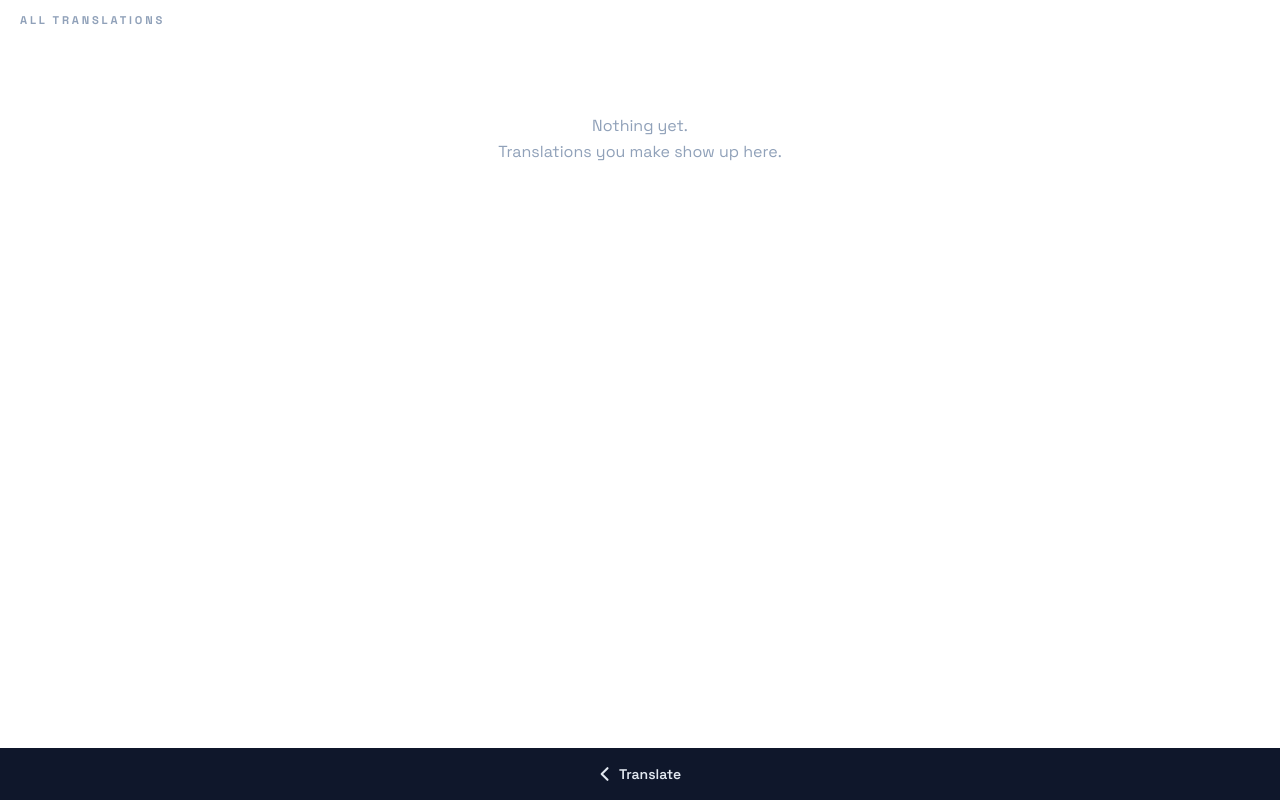
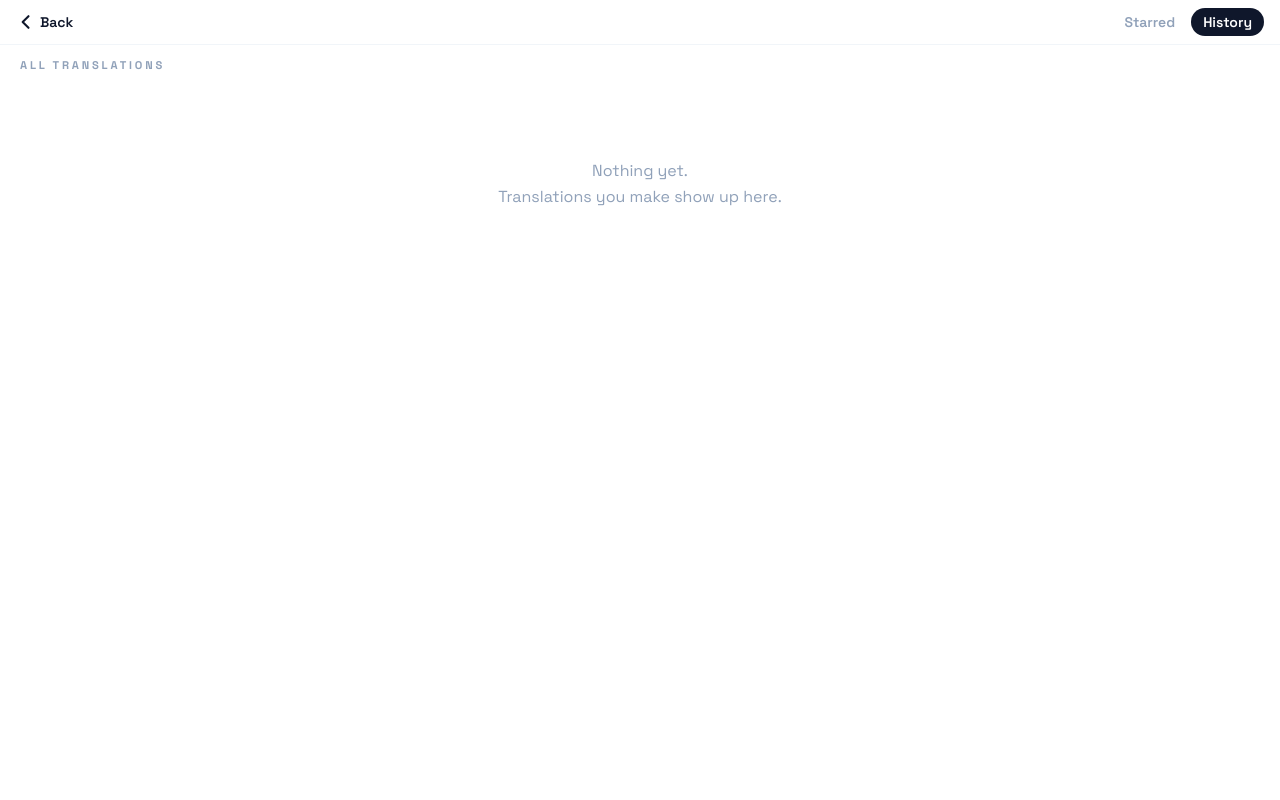
Before and after one commit to dtodorowa/slovenglish, a SvelteKit app: page /history in a window 1280 px wide. Built offline with nearby package versions, Linux system fonts and the light colour scheme.

Commit message:
move navigation to top header, add active state highlighting for nav links, adjust safe-area insets for bottom content

```diff
--- a/src/routes/+layout.svelte
+++ b/src/routes/+layout.svelte
@@ -17,23 +17,16 @@
 <svelte:head><link rel="icon" href={favicon} /></svelte:head>
 
 <div class="flex h-dvh flex-col bg-white">
-	<div class="min-h-0 flex-1 overflow-hidden">
-		{@render children()}
-	</div>
-
-	<!-- Always-visible bottom bar, styled as an extension of the dark Slovenian
-	     panel. On the translator it holds the Starred/History pills; on a subpage
-	     it collapses to a single Back control. -->
-	<nav
-		class="flex items-center justify-center gap-2 bg-slate-900 px-4 pt-2.5
-		       pb-[max(0.625rem,env(safe-area-inset-bottom))] text-sm font-semibold"
+	<header
+		class="flex items-center justify-between border-b border-slate-100
+		       px-4 pt-[max(0.5rem,env(safe-area-inset-top))] pb-2"
 	>
 		{#if isSubpage}
 			<a
 				href="/"
 				aria-label="Back to translator"
-				class="inline-flex items-center gap-1 rounded-full py-1.5 pr-5 pl-4 text-slate-200
-				       transition active:scale-95 active:bg-slate-800"
+				class="-ml-2 inline-flex items-center gap-1 rounded-full py-1 pr-3 pl-2 text-sm
+				       font-semibold text-slate-900 transition active:scale-95 active:bg-slate-100"
 			>
 				<svg
 					xmlns="http://www.w3.org/2000/svg"
@@ -48,28 +41,43 @@
 				>
 					<path d="M15 5 8 12l7 7" />
 				</svg>
-				Translate
+				Back
 			</a>
 		{:else}
+			<!-- No logo: in an installed app the OS already names it. Empty spacer
+			     keeps the nav pushed to the right via justify-between. -->
+			<span aria-hidden="true"></span>
+		{/if}
+
+		<nav class="flex items-center gap-1 text-sm font-semibold">
 			<a
 				href="/starred"
-				class="inline-flex items-center rounded-full px-5 py-1.5 text-slate-300
-				       transition active:scale-95 active:bg-slate-800"
+				class="inline-flex items-center rounded-full px-3 py-1 transition"
+				class:bg-amber-100={path === '/starred'}
+				class:text-amber-700={path === '/starred'}
+				class:text-slate-400={path !== '/starred'}
 			>
 				<span>Starred</span>
 				{#if store.starred.length}
 					<span
-						class="ml-1.5 rounded-full bg-amber-400 px-1.5 text-xs font-bold tabular-nums text-slate-900"
+						class="ml-1.5 rounded-full bg-amber-200 px-1.5 text-xs font-bold tabular-nums text-amber-800"
 						>{store.starred.length}</span
 					>
 				{/if}
 			</a>
 			<a
 				href="/history"
-				class="rounded-full px-5 py-1.5 text-slate-300 transition active:scale-95 active:bg-slate-800"
+				class="rounded-full px-3 py-1 transition"
+				class:bg-slate-900={path === '/history'}
+				class:text-white={path === '/history'}
+				class:text-slate-400={path !== '/history'}
 			>
 				History
 			</a>
-		{/if}
-	</nav>
+		</nav>
+	</header>
+
+	<div class="min-h-0 flex-1 overflow-hidden">
+		{@render children()}
+	</div>
 </div>
--- a/src/routes/+page.svelte
+++ b/src/routes/+page.svelte
@@ -115,7 +115,7 @@
 
 <main class="flex h-full flex-col bg-white">
 	<!-- Top half: type English -->
-	<section class="relative flex flex-1 flex-col px-5 pt-[max(1rem,env(safe-area-inset-top))]">
+	<section class="relative flex flex-1 flex-col px-5 pt-4">
 		<span class="text-[0.7rem] font-extrabold tracking-[0.25em] text-slate-400 uppercase"
 			>English</span
 		>
--- a/src/routes/history/+page.svelte
+++ b/src/routes/history/+page.svelte
@@ -8,7 +8,7 @@
 </svelte:head>
 
 <div class="flex h-full flex-col">
-	<div class="flex items-center justify-between px-5 pt-[max(0.75rem,env(safe-area-inset-top))] pb-1">
+	<div class="flex items-center justify-between px-5 pt-3 pb-1">
 		<span class="text-[0.7rem] font-extrabold tracking-[0.25em] text-slate-400 uppercase">
 			All translations
 		</span>
@@ -22,7 +22,7 @@
 		{/if}
 	</div>
 
-	<div class="flex-1 overflow-y-auto px-3 pb-3">
+	<div class="flex-1 overflow-y-auto px-3 pb-[max(0.75rem,env(safe-area-inset-bottom))]">
 		{#if store.history.length === 0}
 			<p class="px-6 py-20 text-center leading-relaxed text-slate-400">
 				Nothing yet.<br />Translations you make show up here.
--- a/src/routes/starred/+page.svelte
+++ b/src/routes/starred/+page.svelte
@@ -8,7 +8,7 @@
 </svelte:head>
 
 <div class="flex h-full flex-col">
-	<div class="flex-1 overflow-y-auto px-3 pt-[max(0.75rem,env(safe-area-inset-top))] pb-3">
+	<div class="flex-1 overflow-y-auto px-3 pt-3 pb-[max(0.75rem,env(safe-area-inset-bottom))]">
 		{#if store.starred.length === 0}
 			<p class="px-6 py-20 text-center leading-relaxed text-slate-400">
 				No starred phrases yet.<br />Tap the ☆ on a translation to keep it here.
```
